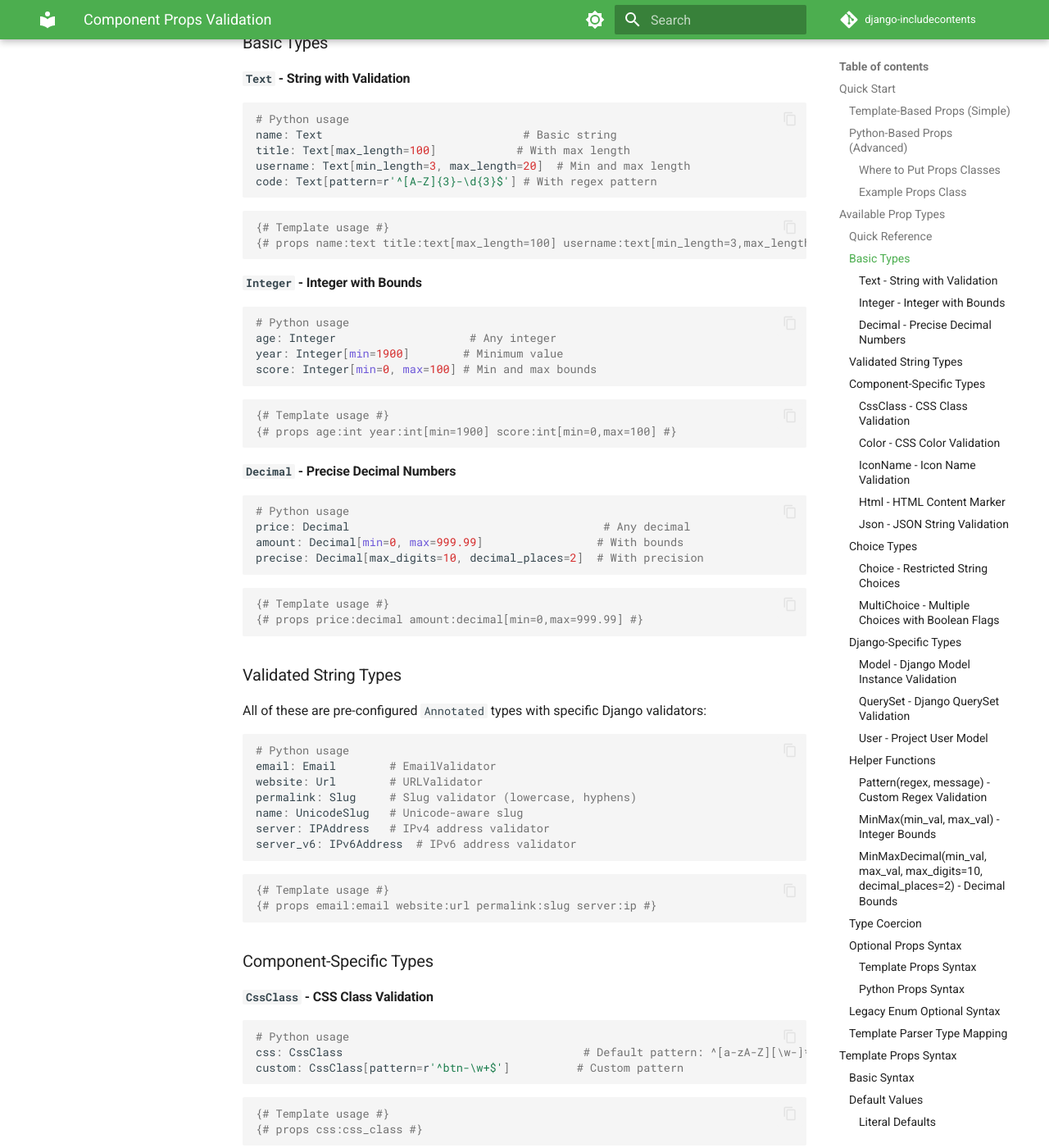
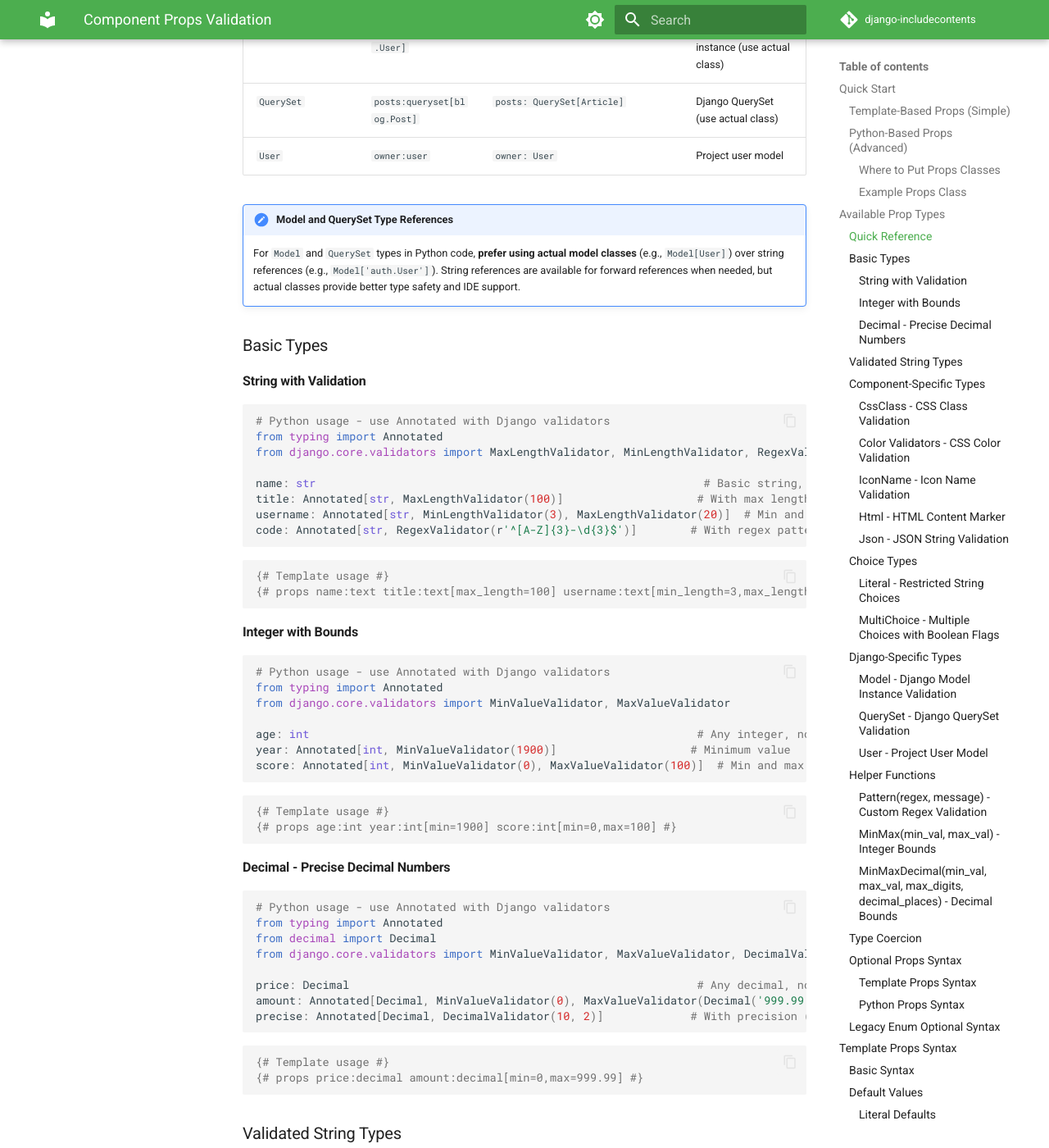
Before and after one commit to SmileyChris/django-includecontents, an MkDocs documentation site: the page built from docs/prop-validation.md, in a window 1280 px wide and 1400 px high, scrolled down 3978 px. Shown: the whole window at 82% size. Built offline with MkDocs 1.6.1 and Material for MkDocs 9.7.7, drawn with Linux system fonts in a browser that asks for light colours; comment, search, counter and statistics services are not loaded; the version menu is left out; some of the changed text lies outside the part shown.

Commit message:
refactor: simplify Model and QuerySet types by removing callable pattern
Remove __new__ methods from Model and QuerySet classes to eliminate
special-case conversion logic. Both types now require subscripting
(e.g., Model[User] or Model[models.Model]) for consistency with other
non-callable Annotated types like Html and Json.

Template syntax unchanged - bare `model` and `queryset` in template
props automatically convert to Model[models.Model] and QuerySet[models.Model].

Benefits:
- Simpler implementation without callable handling
- Consistent pattern across all custom types
- Better type safety by requiring explicit model specification

````diff
--- a/docs/prop-validation.md
+++ b/docs/prop-validation.md
@@ -61,21 +61,22 @@ Props classes should be placed where they'll be automatically imported when Djan
 ```python
 # myapp/props.py
 from dataclasses import dataclass
-from typing import Optional
-from includecontents.prop_types import Text, Email, Integer, Choice
+from typing import Annotated, Literal, Optional
+from django.core.validators import MaxLengthValidator, MinValueValidator, MaxValueValidator
+from includecontents.prop_types import Email, Url
 from includecontents.props import component
 
 @component('components/user-profile.html')
 @dataclass
 class UserProfileProps:
-    # Required props
-    name: Text[{'max_length': 100}]
+    # Required props with validators
+    name: Annotated[str, MaxLengthValidator(100)]
     email: Email
-    age: Integer[{'min': 18, 'max': 120}]
-    role: Choice['admin', 'editor', 'viewer']
+    age: Annotated[int, MinValueValidator(18), MaxValueValidator(120)]
+    role: Literal['admin', 'editor', 'viewer']
 
     # Optional props
-    bio: Optional[Text] = None
+    bio: Optional[str] = None
     website: Optional[Url] = None
     verified: bool = False
 
@@ -99,10 +100,10 @@ The `includecontents.prop_types` module provides component-focused types that le
 | `int` | `age:int` | `age: int` | Integer values |
 | `bool` | `active:bool` | `active: bool` | Boolean values |
 | `decimal`/`float` | `price:decimal` | `price: Decimal` | Decimal numbers |
-| **Parameterized Basic Types** |
-| `Text` | `name:text[max_length=100]` | `name: Text[max_length=100]` | String with validation |
-| `Integer` | `age:int[min=18,max=120]` | `age: Integer[min=18, max=120]` | Integer with bounds |
-| `Decimal` | `price:decimal[min=0,max=999.99]` | `price: Decimal[min=0, max=999.99]` | Decimal with bounds/precision |
+| **Validated Basic Types** |
+| String with validation | `name:text[max_length=100]` | `name: Annotated[str, MaxLengthValidator(100)]` | String with max length |
+| Integer with bounds | `age:int[min=18,max=120]` | `age: Annotated[int, MinValueValidator(18), MaxValueValidator(120)]` | Integer with min/max |
+| Decimal with bounds | `price:decimal[min=0,max=999.99]` | `price: Annotated[Decimal, MinValueValidator(0), MaxValueValidator(Decimal('999.99'))]` | Decimal with bounds |
 | **Validated String Types** |
 | `Email` | `email:email` | `email: Email` | Email address validation |
 | `Url` | `website:url` | `website: Url` | URL validation |
@@ -111,28 +112,34 @@ The `includecontents.prop_types` module provides component-focused types that le
 | `IPAddress` | `server:ip` | `server: IPAddress` | IPv4 address validation |
 | `IPv6Address` | `server:ipv6` | `server: IPv6Address` | IPv6 address validation |
 | **Component-Specific Types** |
-| `CssClass` | `css:css_class` | `css: CssClass` | CSS class name validation |
-| `Color` | `color:color` | `color: Color` | CSS color validation |
+| `CssClass` | `css:css_class` | `css: CssClass` | CSS class validation |
 | `IconName` | `icon:icon` | `icon: IconName` | Icon name validation |
+| `HexColor`, `RgbColor`, `RgbaColor` | `color:color[hex]` | `primary: HexColor` | Color validation |
 | `Html` | `content:html` | `content: Html` | HTML content (marked safe) |
 | `Json` | `data:json` | `data: Json` | JSON string validation |
 | **Choice Types** |
-| `Choice` | `role:choice[admin,user,guest]` | `role: Choice['admin', 'user', 'guest']` | Restricted choices |
-| `MultiChoice` | `variant:multichoice[primary,large]` | `variant: MultiChoice['primary', 'large']` | Multiple choices with flags |
+| `Literal` | `role:choice[admin,user,guest]` | `role: Literal['admin', 'user', 'guest']` | Restricted choices |
+| `MultiChoice` | `variant:multichoice[primary,large]` | `variant: MultiChoice[Literal['primary', 'large']]` | Multiple choices with flags |
 | **Django-Specific Types** |
-| `Model` | `author:model[auth.User]` | `author: Model['auth.User']` | Django model instance |
-| `QuerySet` | `posts:queryset[blog.Post]` | `posts: QuerySet['blog.Post']` | Django QuerySet |
+| `Model` | `author:model[auth.User]` | `author: Model[User]` | Django model instance (use actual class) |
+| `QuerySet` | `posts:queryset[blog.Post]` | `posts: QuerySet[Article]` | Django QuerySet (use actual class) |
 | `User` | `owner:user` | `owner: User` | Project user model |
+
+!!! note "Model and QuerySet Type References"
+    For `Model` and `QuerySet` types in Python code, **prefer using actual model classes** (e.g., `Model[User]`) over string references (e.g., `Model['auth.User']`). String references are available for forward references when needed, but actual classes provide better type safety and IDE support.
 
 ### Basic Types
 
-#### `Text` - String with Validation
+#### String with Validation
 ```python
-# Python usage
-name: Text                              # Basic string
-title: Text[max_length=100]            # With max length
-username: Text[min_length=3, max_length=20]  # Min and max length
-code: Text[pattern=r'^[A-Z]{3}-\d{3}$'] # With regex pattern
+# Python usage - use Annotated with Django validators
+from typing import Annotated
+from django.core.validators import MaxLengthValidator, MinLengthValidator, RegexValidator
+
+name: str                                                          # Basic string, no validation
+title: Annotated[str, MaxLengthValidator(100)]                    # With max length
+username: Annotated[str, MinLengthValidator(3), MaxLengthValidator(20)]  # Min and max length
+code: Annotated[str, RegexValidator(r'^[A-Z]{3}-\d{3}$')]        # With regex pattern
 ```
 
 ```django
@@ -140,12 +147,15 @@ code: Text[pattern=r'^[A-Z]{3}-\d{3}$'] # With regex pattern
 {# props name:text title:text[max_length=100] username:text[min_length=3,max_length=20] #}
 ```
 
-#### `Integer` - Integer with Bounds
+#### Integer with Bounds
 ```python
-# Python usage
-age: Integer                    # Any integer
-year: Integer[min=1900]        # Minimum value
-score: Integer[min=0, max=100] # Min and max bounds
+# Python usage - use Annotated with Django validators
+from typing import Annotated
+from django.core.validators import MinValueValidator, MaxValueValidator
+
+age: int                                                          # Any integer, no validation
+year: Annotated[int, MinValueValidator(1900)]                    # Minimum value
+score: Annotated[int, MinValueValidator(0), MaxValueValidator(100)]  # Min and max bounds
 ```
 
 ```django
@@ -153,12 +163,16 @@ score: Integer[min=0, max=100] # Min and max bounds
 {# props age:int year:int[min=1900] score:int[min=0,max=100] #}
 ```
 
-#### `Decimal` - Precise Decimal Numbers
+#### Decimal - Precise Decimal Numbers
 ```python
-# Python usage
-price: Decimal                                      # Any decimal
-amount: Decimal[min=0, max=999.99]                 # With bounds
-precise: Decimal[max_digits=10, decimal_places=2]  # With precision
+# Python usage - use Annotated with Django validators
+from typing import Annotated
+from decimal import Decimal
+from django.core.validators import MinValueValidator, MaxValueValidator, DecimalValidator
+
+price: Decimal                                                    # Any decimal, no validation
+amount: Annotated[Decimal, MinValueValidator(0), MaxValueValidator(Decimal('999.99'))]  # With bounds
+precise: Annotated[Decimal, DecimalValidator(10, 2)]             # With precision (max_digits, decimal_places)
 ```
 
 ```django
@@ -189,9 +203,16 @@ server_v6: IPv6Address  # IPv6 address validator
 
 #### `CssClass` - CSS Class Validation
 ```python
-# Python usage
-css: CssClass                                    # Default pattern: ^[a-zA-Z][\w-]*(\s+[a-zA-Z][\w-]*)*$
-custom: CssClass[pattern=r'^btn-\w+$']          # Custom pattern
+# Python usage - pre-configured Annotated type
+from includecontents.prop_types import CssClass
+
+css: CssClass  # Default pattern: ^[a-zA-Z][\w-]*(\s+[a-zA-Z][\w-]*)*$
+
+# For custom patterns, use Annotated directly
+from typing import Annotated
+from django.core.validators import RegexValidator
+
+custom: Annotated[str, RegexValidator(r'^btn-\w+$', "Invalid CSS class")]
 ```
 
 ```django
@@ -199,24 +220,33 @@ custom: CssClass[pattern=r'^btn-\w+$']          # Custom pattern
 {# props css:css_class #}
 ```
 
-#### `Color` - CSS Color Validation
+#### Color Validators - CSS Color Validation
 ```python
-# Python usage
-background: Color           # Any color format
-primary: Color['hex']       # Hex colors only (#ff0000)
-accent: Color['rgb']        # RGB format only (rgb(255,0,0))
-overlay: Color['rgba']      # RGBA format only (rgba(255,0,0,0.5))
+# Python usage - pre-configured color validators
+from includecontents.prop_types import HexColor, RgbColor, RgbaColor
+
+primary: HexColor    # Validates hex format (#fff, #ffffff)
+accent: RgbColor     # Validates RGB format (rgb(255, 0, 0))
+shadow: RgbaColor    # Validates RGBA format (rgba(0, 0, 0, 0.5))
+
+# For custom validation, use Annotated directly
+from typing import Annotated
+from django.core.validators import RegexValidator
+
+custom: Annotated[str, RegexValidator(r'^custom-pattern$', "Invalid color")]
 ```
 
 ```django
 {# Template usage #}
-{# props background:color primary:color[hex] accent:color[rgb] #}
+{# props primary:color[hex] accent:color[rgb] shadow:color[rgba] #}
 ```
 
 #### `IconName` - Icon Name Validation
 ```python
-# Python usage
-icon: IconName     # Validates icon name format (^[a-zA-Z0-9][\w:-]*$)
+# Python usage - pre-configured Annotated type
+from includecontents.prop_types import IconName
+
+icon: IconName  # Validates icon name format (^[a-zA-Z0-9][\w:-]*$)
 ```
 
 ```django
@@ -248,11 +278,11 @@ config: Json       # Validates JSON format
 
 ### Choice Types
 
-#### `Choice` - Restricted String Choices
+#### `Literal` - Restricted String Choices
 ```python
-# Python usage (equivalent to Literal)
-role: Choice['admin', 'user', 'guest']
-size: Choice['sm', 'md', 'lg'] = 'md'
+# Python usage
+role: Literal['admin', 'user', 'guest']
+size: Literal['sm', 'md', 'lg'] = 'md'
 ```
 
 ```django
@@ -260,11 +290,13 @@ size: Choice['sm', 'md', 'lg'] = 'md'
 {# props role:choice[admin,user,guest] size:choice[sm,md,lg]=md #}
 ```
 
+**Note:** In Python code, use `Literal` from `typing`. In template comments, use `choice[...]` syntax.
+
 #### `MultiChoice` - Multiple Choices with Boolean Flags
 ```python
 # Python usage
-variant: MultiChoice['primary', 'secondary', 'large', 'small']
-features: MultiChoice['shadow', 'border', 'hover'] = 'shadow border'
+variant: MultiChoice[Literal['primary', 'secondary', 'large', 'small']]
+features: MultiChoice[Literal['shadow', 'border', 'hover']] = 'shadow border'
 ```
 
 ```django
@@ -281,27 +313,37 @@ features: MultiChoice['shadow', 'border', 'hover'] = 'shadow border'
 #### `Model` - Django Model Instance Validation
 ```python
 # Python usage
-author: Model                    # Any Django model instance
-user: Model['auth.User']        # Specific model by string
+from django.contrib.auth import get_user_model
+from django.db import models
+
+User = get_user_model()
+
+any_model: Model[models.Model]  # Any Django model instance
+user: Model[User]               # Specific model by class (preferred)
 article: Model[Article]         # Specific model by class
 ```
 
 ```django
 {# Template usage #}
-{# props author:model user:model[auth.User] #}
+{# props user:model[auth.User] #}
 ```
 
 #### `QuerySet` - Django QuerySet Validation
 ```python
 # Python usage
-items: QuerySet                     # Any QuerySet
-posts: QuerySet['blog.Post']       # QuerySet of specific model
-articles: QuerySet[Article]        # QuerySet of model class
+from django.contrib.auth import get_user_model
+from django.db import models
+
+User = get_user_model()
+
+any_queryset: QuerySet[models.Model]  # Any QuerySet
+users: QuerySet[User]                 # QuerySet of specific model (preferred)
+articles: QuerySet[Article]           # QuerySet of model class
 ```
 
 ```django
 {# Template usage #}
-{# props items:queryset posts:queryset[blog.Post] #}
+{# props posts:queryset[blog.Post] #}
 ```
 
 #### `User` - Project User Model
@@ -317,26 +359,36 @@ owner: User        # Validates against AUTH_USER_MODEL
 
 ### Helper Functions
 
+For convenience, several helper functions are available to create commonly-used validated types:
+
 #### `Pattern(regex, message)` - Custom Regex Validation
 ```python
 # Python usage
+from includecontents.prop_types import Pattern
+
 ProductCode = Pattern(r'^[A-Z]{3}-\d{3}$', 'Invalid product code format')
-product_code: ProductCode
+product_code: ProductCode  # Equivalent to Annotated[str, RegexValidator(...)]
 ```
 
 #### `MinMax(min_val, max_val)` - Integer Bounds
 ```python
 # Python usage
+from includecontents.prop_types import MinMax
+
 Age18Plus = MinMax(18, 120)
-age: Age18Plus
+age: Age18Plus  # Equivalent to Annotated[int, MinValueValidator(18), MaxValueValidator(120)]
 ```
 
-#### `MinMaxDecimal(min_val, max_val, max_digits=10, decimal_places=2)` - Decimal Bounds
+#### `MinMaxDecimal(min_val, max_val, max_digits, decimal_places)` - Decimal Bounds
 ```python
 # Python usage
+from includecontents.prop_types import MinMaxDecimal
+
 Price = MinMaxDecimal(0, 999.99, max_digits=6, decimal_places=2)
-price: Price
+price: Price  # Equivalent to Annotated[Decimal, ...]
 ```
+
+**Note:** While these helper functions are convenient, you can also use `Annotated` directly with Django validators for more flexibility.
 
 ### Type Coercion
 
@@ -402,32 +454,6 @@ The original enum syntax supports optional values by starting with an empty choi
 {# props size?:choice[small,medium,large] #}  {# ? marker = optional #}
 {# props size:choice[small,medium,large]="" #}  {# Empty default = optional #}
 ```
-
-### Template Parser Type Mapping
-
-These type names are available in template `{# props #}` syntax:
-
-| Template Name | Maps To | Description |
-|--------------|---------|-------------|
-| `text`, `str`, `string` | `Text()` | String type |
-| `int`, `integer` | `Integer()` | Integer type |
-| `decimal`, `float` | `Decimal()` | Decimal type |
-| `bool`, `boolean` | `bool` | Boolean type |
-| `email` | `Email` | Email validation |
-| `url` | `Url` | URL validation |
-| `slug` | `Slug` | Slug validation |
-| `unicode_slug` | `UnicodeSlug` | Unicode slug validation |
-| `ip`, `ipv4` | `IPAddress` | IPv4 validation |
-| `ipv6` | `IPv6Address` | IPv6 validation |
-| `css_class` | `CssClass()` | CSS class validation |
-| `color` | `Color()` | Color validation |
-| `icon` | `IconName()` | Icon name validation |
-| `html` | `Html()` | HTML content marker |
-| `json` | `Json()` | JSON validation |
-| `model` | `Model()` | Any model instance |
-| `queryset` | `QuerySet()` | Any QuerySet |
-| `user` | `User` | Project user model |
-| `multichoice` | `MultiChoice` | Multiple choice type |
 
 ## Template Props Syntax
 
@@ -578,7 +604,7 @@ from includecontents.prop_types import MultiChoice
 @component('components/button.html')
 @dataclass
 class ButtonProps:
-    variant: MultiChoice['primary', 'secondary', 'large', 'small'] = 'primary'
+    variant: MultiChoice[Literal['primary', 'secondary', 'large', 'small']] = 'primary'
 ```
 
 #### Template Syntax
@@ -618,7 +644,7 @@ When a MultiChoice value is set, boolean flags are automatically generated in th
 Hyphenated values are automatically converted to camelCase for flag generation:
 
 ```python
-variant: MultiChoice['dark-mode', 'extra-large', 'light-theme']
+variant: MultiChoice[Literal['dark-mode', 'extra-large', 'light-theme']]
 ```
 
 ```django
@@ -636,8 +662,8 @@ variant: MultiChoice['dark-mode', 'extra-large', 'light-theme']
 @dataclass
 class ButtonProps:
     label: str
-    variant: MultiChoice['primary', 'secondary', 'outline'] = 'primary'
-    size: MultiChoice['sm', 'md', 'lg'] = 'md'
+    variant: MultiChoice[Literal['primary', 'secondary', 'outline']] = 'primary'
+    size: MultiChoice[Literal['sm', 'md', 'lg']] = 'md'
     disabled: bool = False
 ```
 
@@ -708,7 +734,7 @@ To migrate from legacy enum syntax to MultiChoice:
    @component('components/your-component.html')
    @dataclass
    class YourComponentProps:
-       variant: MultiChoice['primary', 'secondary', 'large']
+       variant: MultiChoice[Literal['primary', 'secondary', 'large']]
    ```
 
 3. **Template usage remains the same** - all camelCase flags continue to work identically.
@@ -720,9 +746,9 @@ To migrate from legacy enum syntax to MultiChoice:
 @dataclass
 class CardProps:
     title: str
-    variant: MultiChoice['primary', 'secondary', 'outline'] = 'primary'
-    features: MultiChoice['shadow', 'border', 'hover-effect'] = 'shadow border'
-    size: MultiChoice['sm', 'md', 'lg'] = 'md'
+    variant: MultiChoice[Literal['primary', 'secondary', 'outline']] = 'primary'
+    features: MultiChoice[Literal['shadow', 'border', 'hover-effect']] = 'shadow border'
+    size: MultiChoice[Literal['sm', 'md', 'lg']] = 'md'
 ```
 
 ```django
@@ -738,14 +764,15 @@ class CardProps:
 
 ```python
 from dataclasses import dataclass
-from typing import Optional
-from includecontents.prop_types import Text, Email
+from typing import Annotated, Optional
+from django.core.validators import MinLengthValidator
+from includecontents.prop_types import Email
 from includecontents.props import component
 
 @component('components/contact-card.html')
 @dataclass
 class ContactCardProps:
-    name: Text[{'min_length': 2}]
+    name: Annotated[str, MinLengthValidator(2)]
     email: Email
     phone: Optional[str] = None
 ```
@@ -753,14 +780,18 @@ class ContactCardProps:
 ### With Custom Validation
 
 ```python
+from typing import Annotated
+from django.core.validators import MinLengthValidator
+
 @component('components/password-form.html')
 @dataclass
 class PasswordFormProps:
-    password: Text[{'min_length': 8}]
-    confirm_password: Text[{'min_length': 8}]
+    password: Annotated[str, MinLengthValidator(8)]
+    confirm_password: Annotated[str, MinLengthValidator(8)]
 
     def clean(self):
         """Cross-field validation."""
+        from django.core.exceptions import ValidationError
         if self.password != self.confirm_password:
             raise ValidationError("Passwords don't match")
 ```
@@ -786,11 +817,13 @@ class AuthorArticlesProps:
 Or with more flexibility:
 
 ```python
+from django.db import models
+
 @component('components/content-list.html')
 @dataclass
 class ContentListProps:
-    items: QuerySet  # Any QuerySet
-    owner: Model  # Any Django model instance
+    items: QuerySet[models.Model]  # Any QuerySet
+    owner: Model[models.Model]  # Any Django model instance
     featured: Model['blog.Article']  # Specific model type
 ```
 
@@ -861,7 +894,7 @@ Make certain props required based on the value of other props:
 @component('components/notification.html')
 @dataclass
 class NotificationProps:
-    type: Choice['info', 'warning', 'error', 'custom']
+    type: Literal['info', 'warning', 'error', 'custom']
     message: str
     custom_icon: Optional[str] = None
     custom_color: Optional[str] = None
@@ -997,8 +1030,8 @@ Props classes work with the spread syntax:
 @component('components/button.html')
 @dataclass
 class ButtonProps:
-    label: Text
-    variant: Choice['primary', 'secondary'] = 'primary'
+    label: str
+    variant: Literal['primary', 'secondary'] = 'primary'
     # Extra attrs will be collected in template's {{ attrs }}
 ```
 
@@ -1007,7 +1040,7 @@ class ButtonProps:
 Use Optional types for conditional rendering:
 
 ```python
-footer: Optional[Text] = None  # Only render footer if provided
+footer: Optional[str] = None  # Only render footer if provided
 ```
 
 ### Complex Types
````
Also changed, not shown: 6 other files.
